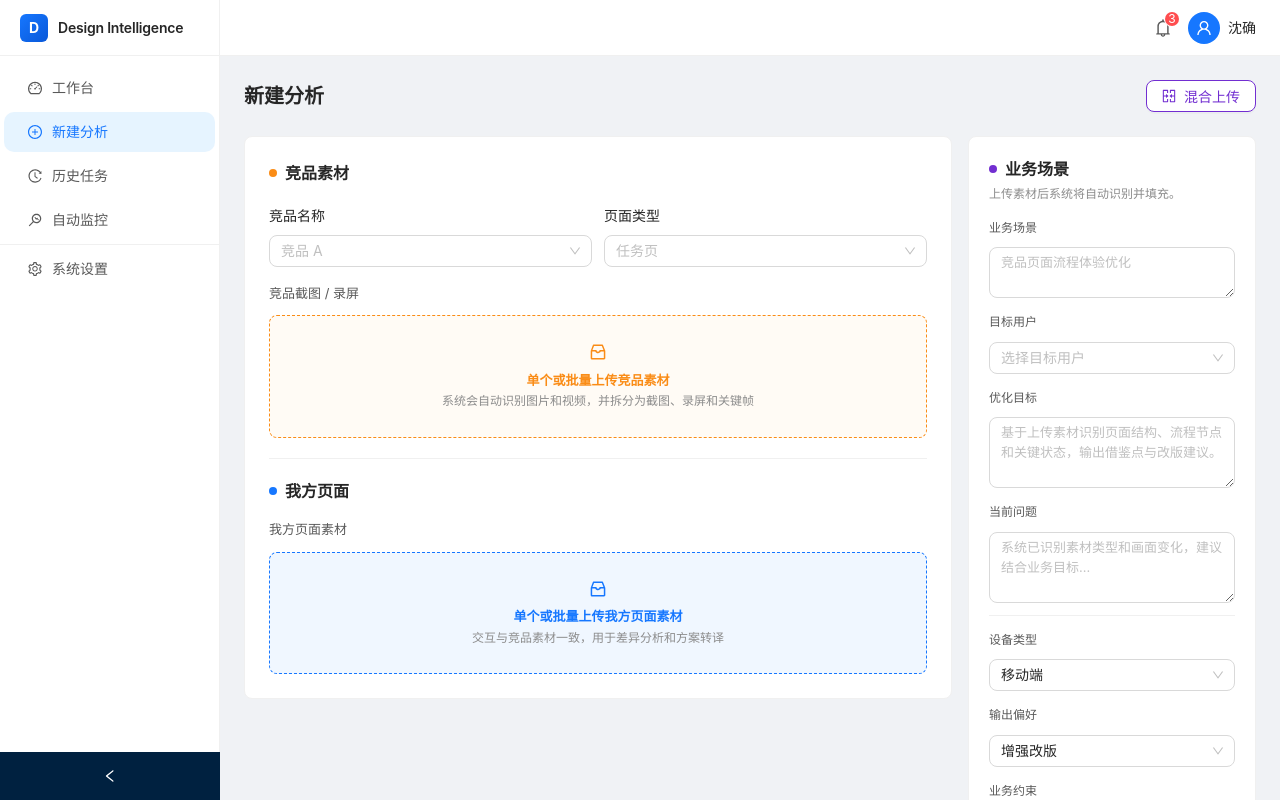
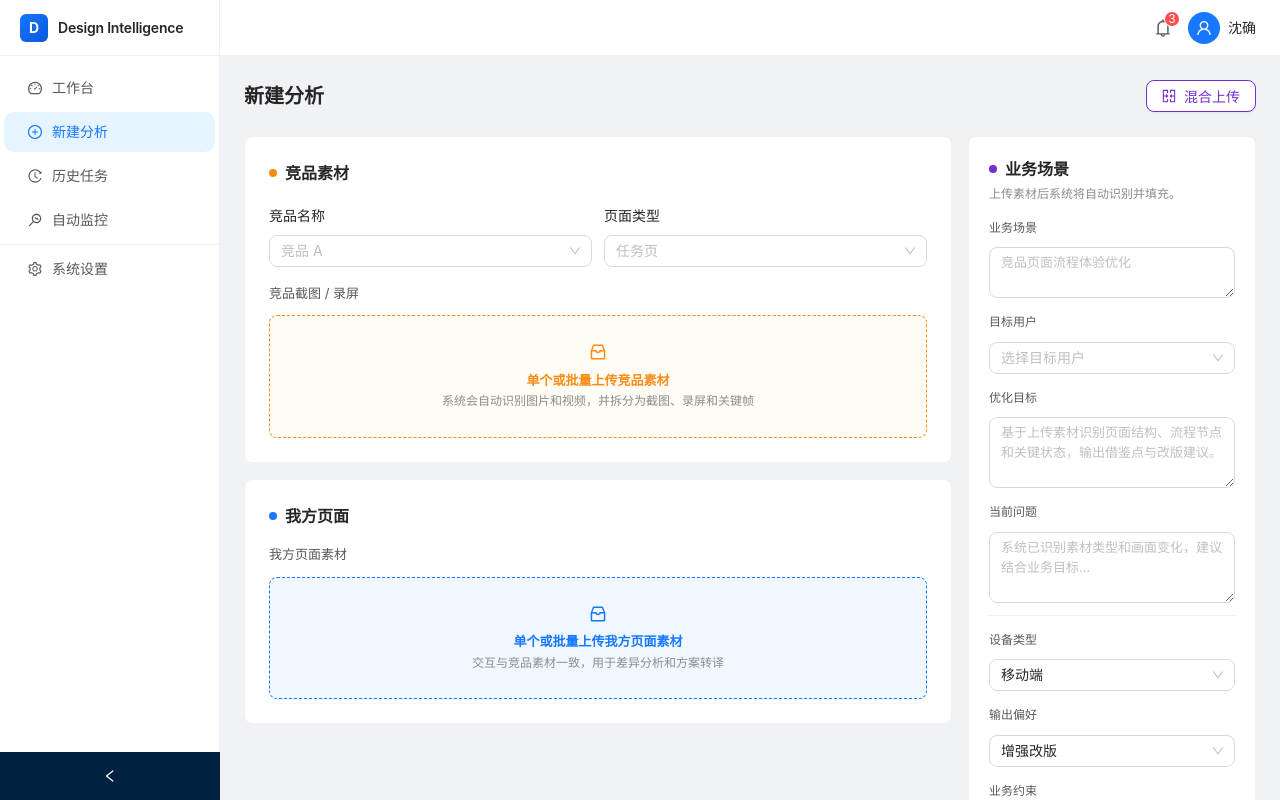
Before and after one commit to hairlessbowl/jingpin, a React app: page /#/ in a window 1280 px wide. Both pictures are taken after a click on the item "新建分析". Shown: the top 800 px of the page. Built offline with nearby package versions, Linux system fonts and the light colour scheme.

Commit message:
02qRDaRb_agent_7e199ae0_Agent: 我方卡片拆分+按钮规范 $【432025】$ @ 沈确:按钮要遵循统一的视觉规范啊；我方模块单独一个卡片；

```diff
--- a/src/pages/analysis/new/index.tsx
+++ b/src/pages/analysis/new/index.tsx
@@ -576,8 +576,9 @@ export const NewAnalysisPage = () => {
                 </>
               )}
 
-              <Divider style={{ margin: '20px 0' }} />
+            </Card>
 
+            <Card style={{ borderRadius: 8, border: '1px solid #F0F0F0' }} bodyStyle={{ padding: 24 }}>
               <div style={{ display: 'flex', alignItems: 'center', gap: 8, marginBottom: 16 }}>
                 <span style={{ width: 8, height: 8, borderRadius: '50%', background: '#1677FF', display: 'inline-block' }} />
                 <Typography.Title level={5} style={{ margin: 0 }}>我方页面</Typography.Title>
@@ -587,7 +588,7 @@ export const NewAnalysisPage = () => {
                 <Typography.Text style={{ fontSize: 13, color: '#595959' }}>我方页面素材</Typography.Text>
                 {ownFileList.length > 0 && (
                   <Upload multiple accept="image/*,video/*" beforeUpload={handleOwnUpload} showUploadList={false}>
-                    <Button icon={<UploadOutlined />} size="small" style={{ borderColor: '#1677FF', color: '#1677FF' }}>
+                    <Button icon={<UploadOutlined />} size="small">
                       上传素材
                     </Button>
                   </Upload>
@@ -728,7 +729,7 @@ export const NewAnalysisPage = () => {
           <div style={{ display: 'flex', alignItems: 'center', justifyContent: 'space-between' }}>
             <Typography.Text style={{ fontSize: 13, color: '#595959' }}>批量上传素材</Typography.Text>
             <Upload multiple accept="image/*,video/*" beforeUpload={handleMixedUpload} showUploadList={false}>
-              <Button icon={<UploadOutlined />} style={{ borderColor: '#722ED1', color: '#722ED1' }}>选择文件</Button>
+              <Button icon={<UploadOutlined />}>选择文件</Button>
             </Upload>
           </div>
 
```
